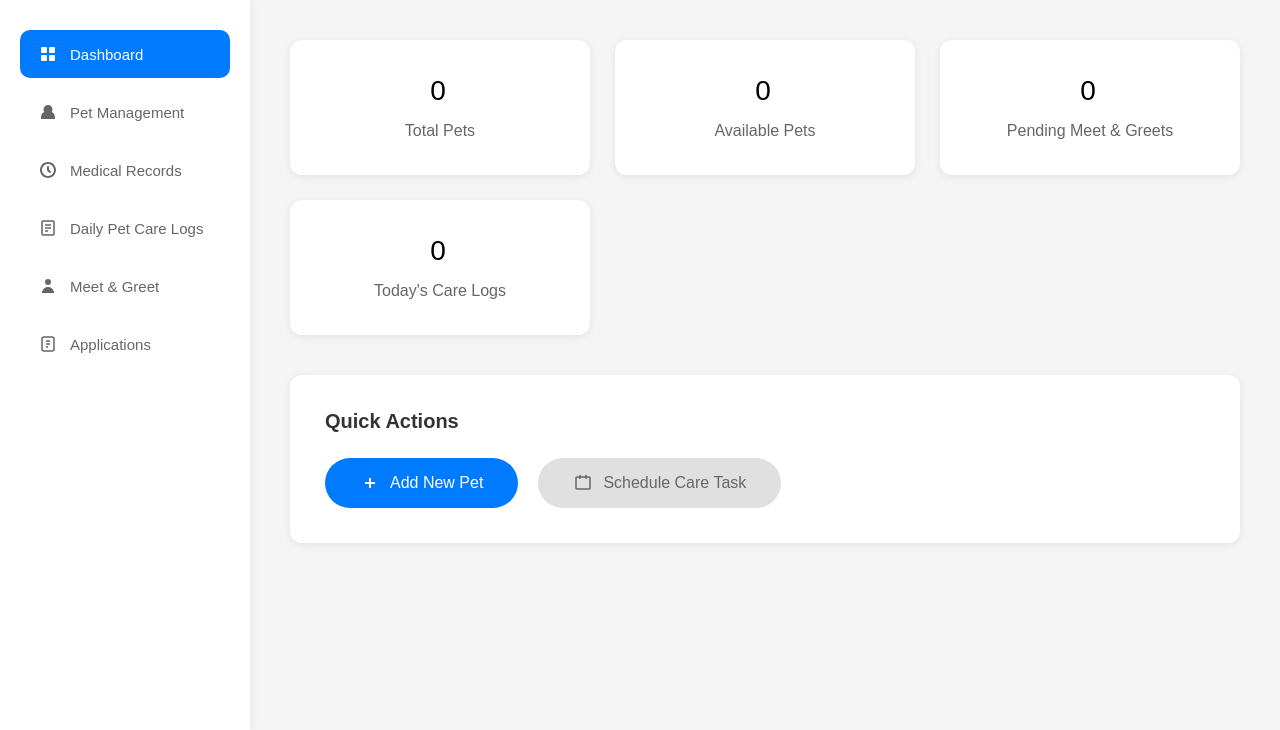
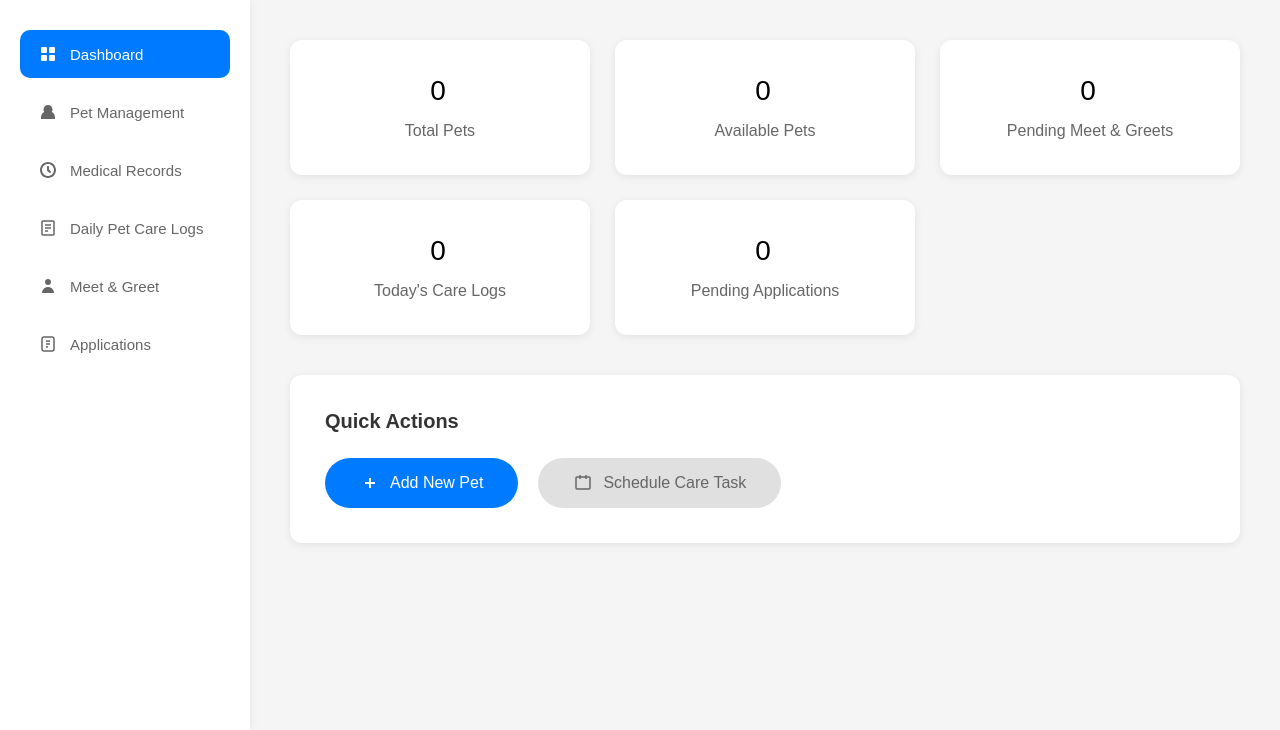
Before and after one commit to Jamess-V/Pet_Adoption, a PHP site: page /staff.php in a window 1280 px wide. Shown: the part 70-800 px from the top of the page. Run offline with PHP 8.4, Linux system fonts and the light colour scheme; the visitor is signed in with stand-in values (Sample User, id 1); data comes from the database, SQL or seed files in the repository; data that the repository does not hold is empty.

Commit message:
fix staff for application

```diff
--- a/PetAdoption/staff/staff.php
+++ b/PetAdoption/staff/staff.php
@@ -18,6 +18,7 @@ $total_pets = $conn->query("SELECT COUNT(*) as count FROM Pets")->fetch_assoc()[
 $available_pets = $conn->query("SELECT COUNT(*) as count FROM Pets WHERE Status = 'Available'")->fetch_assoc()['count'];
 $pending_appointments = $conn->query("SELECT COUNT(*) as count FROM ShelterAppointment WHERE Status = 'Pending'")->fetch_assoc()['count'];
 $today_logs = $conn->query("SELECT COUNT(*) as count FROM CareLogs WHERE Activity_date = CURDATE()")->fetch_assoc()['count'];
+$pending_applications = $conn->query("SELECT COUNT(*) as count FROM Application WHERE Status = 'Pending'")->fetch_assoc()['count'];
 ?>
 <!DOCTYPE html>
 <html lang="en">
@@ -84,7 +85,7 @@ $today_logs = $conn->query("SELECT COUNT(*) as count FROM CareLogs WHERE Activit
                 </svg>
                 Meet & Greet
             </button>
-            <button class="sidebar-btn">
+            <button class="sidebar-btn" onclick="window.location.href='AppView.php'">
                 <svg viewBox="0 0 20 20">
                     <path d="M14 3H6C4.9 3 4 3.9 4 5V15C4 16.1 4.9 17 6 17H14C15.1 17 16 16.1 16 15V5C16 3.9 15.1 3 14 3Z" stroke="currentColor" stroke-width="1.5" fill="none"/>
                     <line x1="8" y1="7" x2="12" y2="7" stroke="currentColor" stroke-width="1.5"/>
@@ -112,6 +113,10 @@ $today_logs = $conn->query("SELECT COUNT(*) as count FROM CareLogs WHERE Activit
                     <div class="stat-icon"><?php echo $today_logs; ?></div>
                     <div class="stat-label">Today's Care Logs</div>
                 </div>
+                <div class="stat-card" onclick="window.location.href='AppView.php'" style="cursor: pointer;">
+                    <div class="stat-icon"><?php echo $pending_applications; ?></div>
+                    <div class="stat-label">Pending Applications</div>
+                </div>
             </div>
             <div class="quick-actions-section">
                 <h3>Quick Actions</h3>
```
